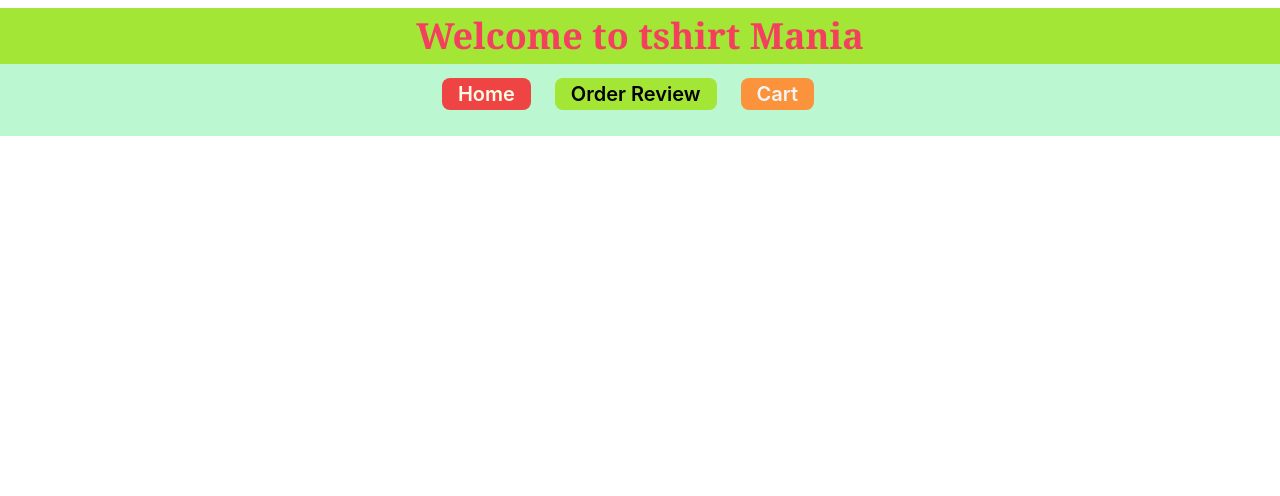
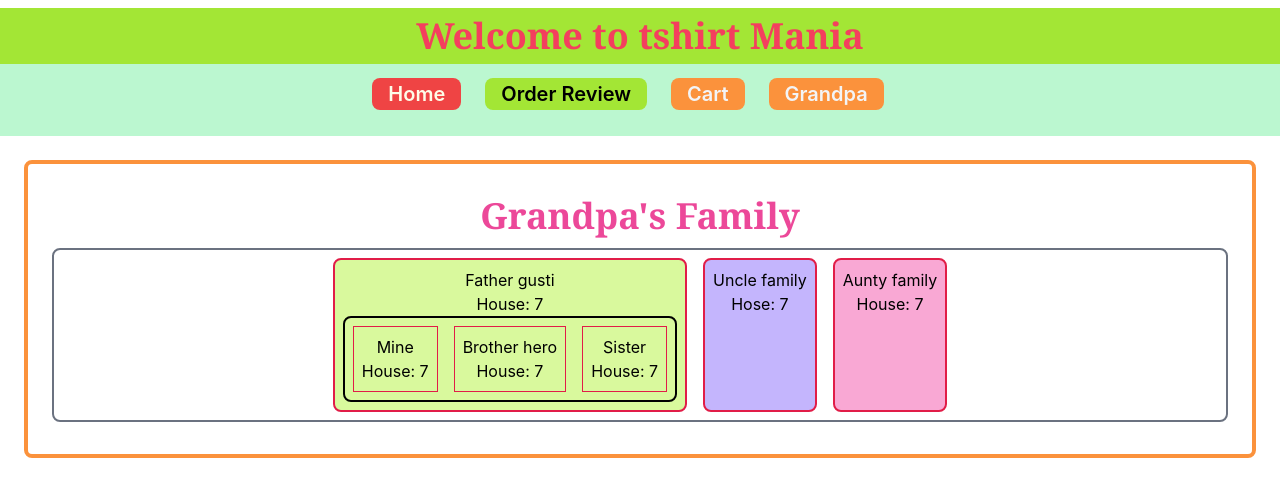
Before and after one commit to frsiam/react-router_tshirt-mania, a React (Create React App) app: page /grandpa in a window 1280 px wide. Shown: the top 496 px of the page. Built offline with nearby package versions, Linux system fonts and the light colour scheme.

Commit message:
create grandpa components and family mamber components

```diff
--- a/src/App.js
+++ b/src/App.js
@@ -4,6 +4,7 @@ import Header from './components/Header/Header';
 import { Route, Routes } from 'react-router-dom';
 import OrderReview from './components/OrderReview/OrderReview';
 import Cart from './components/Cart/Cart';
+import Grandpa from './components/Grandpa/Grandpa';
 
 function App() {
   return (
@@ -14,6 +15,7 @@ function App() {
         <Route path='home' element={<Home></Home>}></Route>
         <Route path='orderreview' element={<OrderReview></OrderReview>}></Route>
         <Route path='cart' element={<Cart></Cart>}></Route>
+        <Route path='grandpa' element={<Grandpa></Grandpa>}></Route>
       </Routes>
     </div>
   );
--- /dev/null
+++ b/src/components/Aunty/Aunty.js
@@ -0,0 +1,12 @@
+import React from 'react';
+
+const Aunty = ({house}) => {
+    return (
+        <div className='border border-2 border-rose-600 m-2 p-2 bg-pink-300 rounded-lg'>
+            <h1>Aunty family</h1>
+            <p>House: {house}</p>
+        </div>
+    );
+};
+
+export default Aunty;
--- /dev/null
+++ b/src/components/Brother/Brother.js
@@ -0,0 +1,12 @@
+import React from 'react';
+
+const Brother = ({house}) => {
+    return (
+        <div className='border border-rose-600 m-2 p-2 bg-lime-200'>
+            <h1>Brother hero</h1>
+            <p>House: {house}</p>
+        </div>
+    );
+};
+
+export default Brother;
--- a/src/components/Cart/Cart.js
+++ b/src/components/Cart/Cart.js
@@ -21,7 +21,7 @@ const Cart = ({cart,handleRemoveItem}) => {
     }
 
     return (
-        <div>
+        <div className='sticky top-5 grid justify-center'>
             <h1>Item Selected: {cart.length}</h1>
             {
                 cart.map((tShirt, index) => <p>
--- /dev/null
+++ b/src/components/Father/Father.js
@@ -0,0 +1,20 @@
+import React from 'react';
+import MySelf from '../MySelf/MySelf'
+import Brother from '../Brother/Brother'
+import Sister from '../Sister/Sister'
+
+const Father = ({ house }) => {
+    return (
+        <div className='border-2 rounded-lg border-rose-600 m-2 p-2 bg-lime-200'>
+            <h1>Father gusti</h1>
+            <p>House: {house}</p>
+            <div className='border-2 border-black flex rounded-lg'>
+                <MySelf house={house}></MySelf>
+                <Brother house={house}></Brother>
+                <Sister house={house}></Sister>
+            </div>
+        </div>
+    );
+};
+
+export default Father;
--- /dev/null
+++ b/src/components/Grandpa/Grandpa.js
@@ -0,0 +1,20 @@
+import React from 'react';
+import Father from '../Father/Father'
+import Uncle from '../Uncle/Uncle'
+import Aunty from '../Aunty/Aunty'
+
+const Grandpa = () => {
+    const house = 7
+    return (
+        <div className=' border-4 rounded-lg border-orange-400 m-6 py-8'>
+            <h1 className='text-4xl text-pink-500 font-serif font-semibold mb-3'>Grandpa's Family</h1>
+            <div className='flex border-2 rounded-lg border-gray-500  justify-center mx-6'>
+                <Father house={house}></Father>
+                <Uncle house={house}></Uncle>
+                <Aunty house={house}></Aunty>
+            </div>
+        </div>
+    );
+};
+
+export default Grandpa;
--- a/src/components/Header/Header.js
+++ b/src/components/Header/Header.js
@@ -8,7 +8,8 @@ const Header = () => {
             <nav className='my-4'>
                 <Link className='mr-6 bg-red-500 px-4 py-1 text-yellow-50 rounded-lg text-xl font-semibold' to='home'>Home</Link>
                 <Link className='mr-6 bg-lime-400 px-4 py-1 rounded-lg text-xl font-semibold' to='/orderreview'>Order Review</Link>
-                <Link className='mr-6 bg-orange-400 px-4 py-1 rounded-lg text-gray-100 text-xl font-semibold' to='cart'>Cart</Link>
+                <Link className='mr-6 bg-orange-400 px-4 py-1 rounded-lg text-gray-100 text-xl font-semibold' to='/'>Cart</Link>
+                <Link className='mr-6 bg-orange-400 px-4 py-1 rounded-lg text-gray-100 text-xl font-semibold' to='grandpa'>Grandpa</Link>
             </nav>
         </div>
     );
--- a/src/components/Home/Home.js
+++ b/src/components/Home/Home.js
@@ -24,12 +24,12 @@ const Home = () => {
     }
     return (
         <div className='grid grid-cols-4'>
-            <div className='bg-orange-300 col-span-3 tshirt-container grid grid-cols-3 gap-6 m-6'>
+            <div className=' col-span-3 tshirt-container grid grid-cols-3 gap-6 m-6'>
                 {
                     tShirts.map((tShirt, index) => <Tshirt handleAddToCart={handleAddToCart} key={index} tShirt={tShirt}></Tshirt>)
                 }
             </div>
-            <div className='bg-blue-300 col-span-1 cart-container'>
+            <div className='bg-blue-300 col-span-1 cart-container relative'>
                 <Cart handleRemoveItem={handleRemoveItem} cart={cart}></Cart>
             </div>
         </div>
--- /dev/null
+++ b/src/components/MySelf/MySelf.js
@@ -0,0 +1,12 @@
+import React from 'react';
+
+const MySelf = ({house}) => {
+    return (
+        <div className='border border-rose-600 m-2 p-2 bg-lime-200'>
+            <h1>Mine</h1>
+            <p>House: {house}</p>
+        </div>
+    );
+};
+
+export default MySelf;
--- /dev/null
+++ b/src/components/Sister/Sister.js
@@ -0,0 +1,12 @@
+import React from 'react';
+
+const Sister = ({house}) => {
+    return (
+        <div className='border border-rose-600 m-2 p-2 bg-lime-200'>
+            <h1>Sister</h1>
+            <p>House: {house}</p>
+        </div>
+    );
+};
+
+export default Sister;
--- a/src/components/Tshirt/Tshirt.js
+++ b/src/components/Tshirt/Tshirt.js
@@ -4,7 +4,7 @@ import './TShirt.css'
 const Tshirt = ({handleAddToCart, tShirt}) => {
     const {name, price, picture} = tShirt
     return (
-        <div className='bg-red-400 p-2 t-shirt grid justify-center rounded-lg border-2 border-blue-600'>
+        <div className=' p-2 t-shirt grid justify-center rounded-lg border-2 border-blue-600'>
             <img src={picture} alt="" className='h-70 rounded-lg'/>
             <h1 className='text-xl font-semibold mt-2 grid justify-start'>{name}</h1>
             <p className='grid justify-start font-semibold'>Price: ${price}</p>
--- /dev/null
+++ b/src/components/Uncle/Uncle.js
@@ -0,0 +1,12 @@
+import React from 'react';
+
+const Uncle = ({house}) => {
+    return (
+        <div className='border border-2 border-rose-600 m-2 p-2 bg-violet-300 rounded-lg'>
+            <h1>Uncle family</h1>
+            <p>Hose: {house}</p>
+        </div>
+    );
+};
+
+export default Uncle;
```
